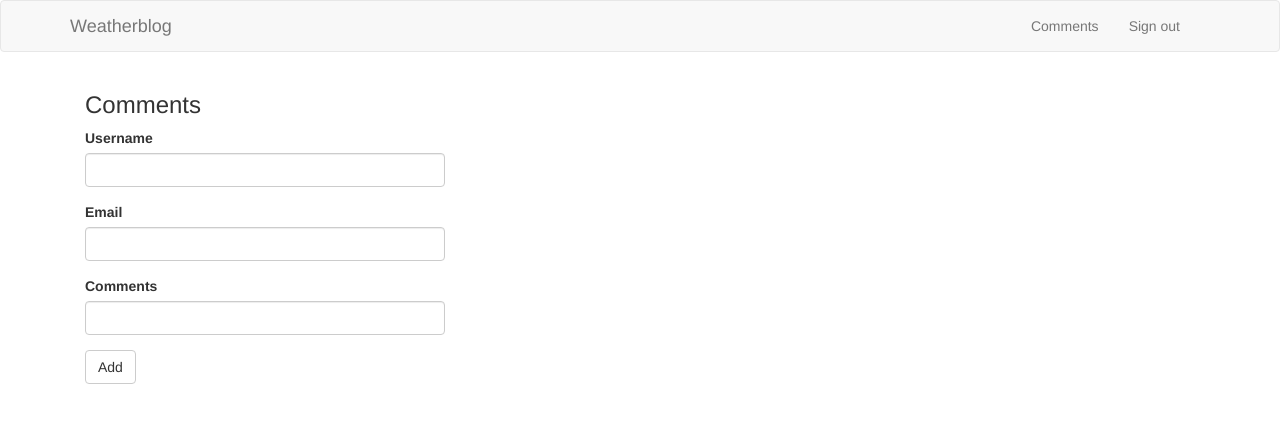
After one commit to TaniaSergeevna/weatherblog, a Flask app: page /comments in a window 1280 px wide. The commit adds this page. Shown: the top 443 px of the page. Run offline with Flask 2, Linux system fonts and the light colour scheme; the visitor is signed in with stand-in values (Sample User, id 1); data that the repository does not hold is empty; some libraries are stand-ins or nearby versions.

Commit message:
add 'comments' function

```diff
--- a/app/forms.py
+++ b/app/forms.py
@@ -10,11 +10,6 @@ class LoginForm(FlaskForm):
     password = PasswordField('Password', validators=[DataRequired()])
     remember_me = BooleanField('Remember Me')
     submit = SubmitField('Sign In')
-
-    # def validate(self, username, password):
-    #     user = User.query.filter_by(username=username.data).first()
-    #     if user is None or not user.check_password(password.data):
-    #         raise ValidationError('Invalid username or password')
 
 
 class RegistrationForm(FlaskForm):
@@ -40,3 +35,21 @@ class RegistrationForm(FlaskForm):
         user = User.query.filter_by(email=email.data).first()
         if user is not None:
             raise ValidationError('Please use a different email address.')
+
+
+class PostForm(FlaskForm):
+    username = StringField('Username', validators=[DataRequired()])
+    email = StringField('Email', validators=[DataRequired(), Email()])
+    comments = StringField('Comments', validators=[DataRequired()])
+
+    submit = SubmitField('Add')
+
+    # def validate_username(self, username):
+    #     user = User.query.filter_by(username=username.data).first()
+    #     if user is not None:
+    #         raise ValidationError('Please use a different username.')
+    #
+    # def validate_email(self, email):
+    #     user = User.query.filter_by(email=email.data).first()
+    #     if user is not None:
+    #         raise ValidationError('Please use a different email address.')
--- a/app/models.py
+++ b/app/models.py
@@ -4,8 +4,6 @@ from flask_login import UserMixin
 
 from app import login
 
-
-# ...
 
 @login.user_loader
 def load_user(id):
@@ -29,3 +27,14 @@ class User(UserMixin, db.Model):
 
     def check_password(self, password):
         return check_password_hash(self.password_hash, password)
+
+
+class Post(db.Model):
+    id = db.Column(db.Integer, primary_key=True)
+    username = db.Column(db.String(64), index=True, unique=True)
+    email = db.Column(db.String(120), index=True, unique=True)
+    comments = db.Column(db.String(300), index=True, unique=True)
+    user_id = db.Column(db.Integer, db.ForeignKey('user.id'))
+
+    def __repr__(self):
+        return '<Post {}>'.format(self.username)
--- a/app/routes.py
+++ b/app/routes.py
@@ -2,8 +2,8 @@ from flask import render_template, flash, redirect, url_for, request
 from flask_login import login_user, logout_user, current_user, login_required
 from werkzeug.urls import url_parse
 from app import app, db
-from app.forms import RegistrationForm, LoginForm
-from app.models import User
+from app.forms import RegistrationForm, LoginForm, PostForm
+from app.models import User, Post
 from flask_login import logout_user
 from scrapy.crawler import CrawlerProcess
 
@@ -20,9 +20,6 @@ process.start()
 @app.route('/index')
 @login_required
 def index():
-    # process.crawl(WeatherSpider)
-    # process.start(stop_after_crawl=False)
-    # print(weather_today)
     return render_template('index.html', date=weather_today)
 
 
@@ -47,7 +44,6 @@ def login():
 
 @app.route('/logout')
 def logout():
-    # process.stop()
     logout_user()
     return redirect(url_for('index'))
 
@@ -69,3 +65,23 @@ def register():
         flash('Congratulations, you are now a registered user!')
         return redirect(url_for('login'))
     return render_template('register.html', form=form)
+
+
+@app.route('/comments',  methods=['GET', 'POST'])
+@login_required
+def comments():
+    # if current_user.is_authenticated:
+    #     return redirect(url_for('index'))
+    form = PostForm()
+    if form.validate_on_submit():
+        user = Post(username=form.username.data,
+                    email=form.email.data,
+                    comments=form.comments.data
+                    )
+        db.session.add(user)
+        db.session.commit()
+        flash('Your post is now live!')
+
+        return redirect(url_for('comments'))
+    posts = Post.query.all()
+    return render_template('comments.html', form=form, posts=posts)
--- a/app/templates/base.html
+++ b/app/templates/base.html
@@ -16,12 +16,15 @@
         </div>
         <div class="collapse navbar-collapse navbar-right" id="bs-example-navbar-collapse-1">
             <ul class="nav navbar-nav">
-<!--                <li><a href="{{ url_for('index') }}">Home page</a></li>-->
+                {% if current_user.is_anonymous %}
                 <li><a href="{{ url_for('register')}}">Sign up</a></li>
                 <li><a href="{{ url_for('login')}}">Sign in</a></li>
+
+                {% else %}
+                <li><a href="{{ url_for('comments')}}">Comments</a></li>
                 <li><a href="{{ url_for('logout')}}">Sign out</a></li>
+                {% endif %}
             </ul>
-
 
         </div>
     </div>
--- /dev/null
+++ b/app/templates/comments.html
@@ -0,0 +1,27 @@
+{% extends "base.html" %}
+{% import 'bootstrap/wtf.html' as wtf %}
+
+{% block app_content  %}
+
+<div class="container ">
+    <h3>Comments</h3>
+    <div class="row">
+        <div class="col-md-4">
+            {{ wtf.quick_form(form) }}
+            <br>
+            <br>
+            <table class="table">
+                <thead>
+                {% for post in posts %}
+                <tr>
+                    <th><p>{{post.username}}</p></th>
+                    <th><p>{{post.comments}}</p></th>
+                </tr>
+                {% endfor %}
+                </thead>
+            </table>
+        </div>
+    </div>
+</div>
+
+{% endblock %}
```
Also changed, not shown: app/templates/login.html (+2 -7 lines), app/templates/register.html (+5 -4 lines), app.db. Lines whose indentation alone changed are shown as unchanged.
